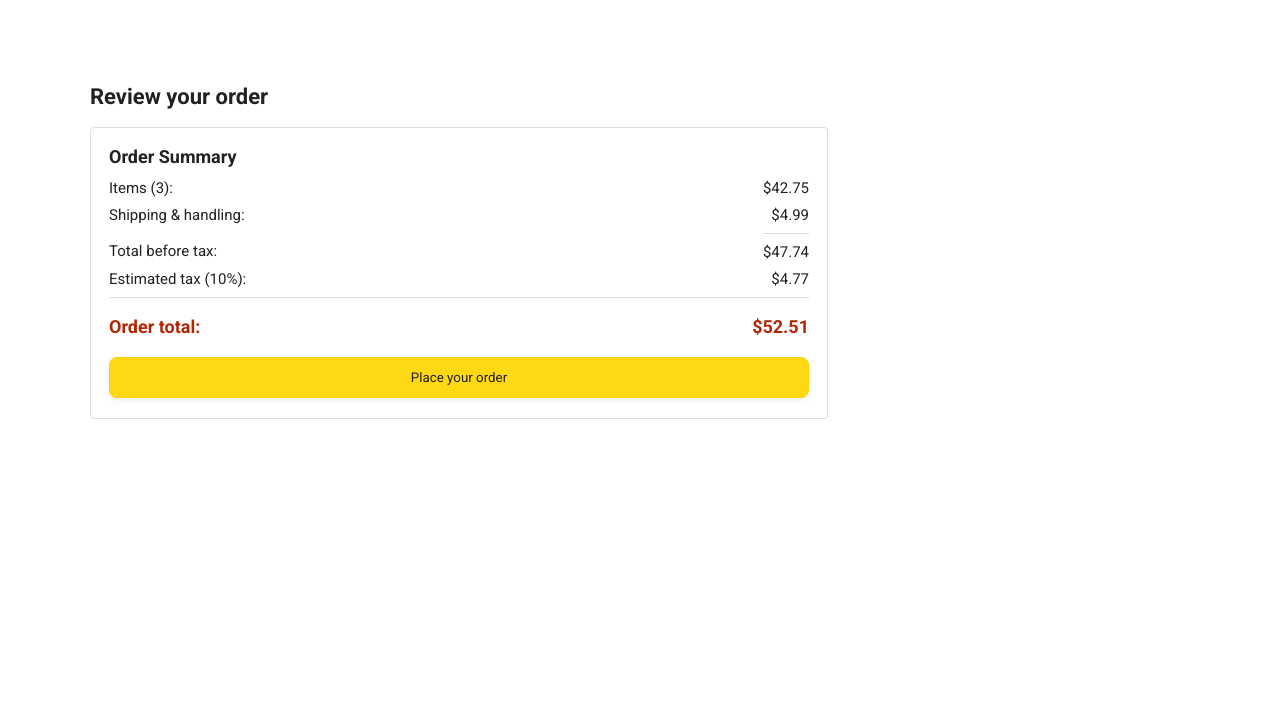
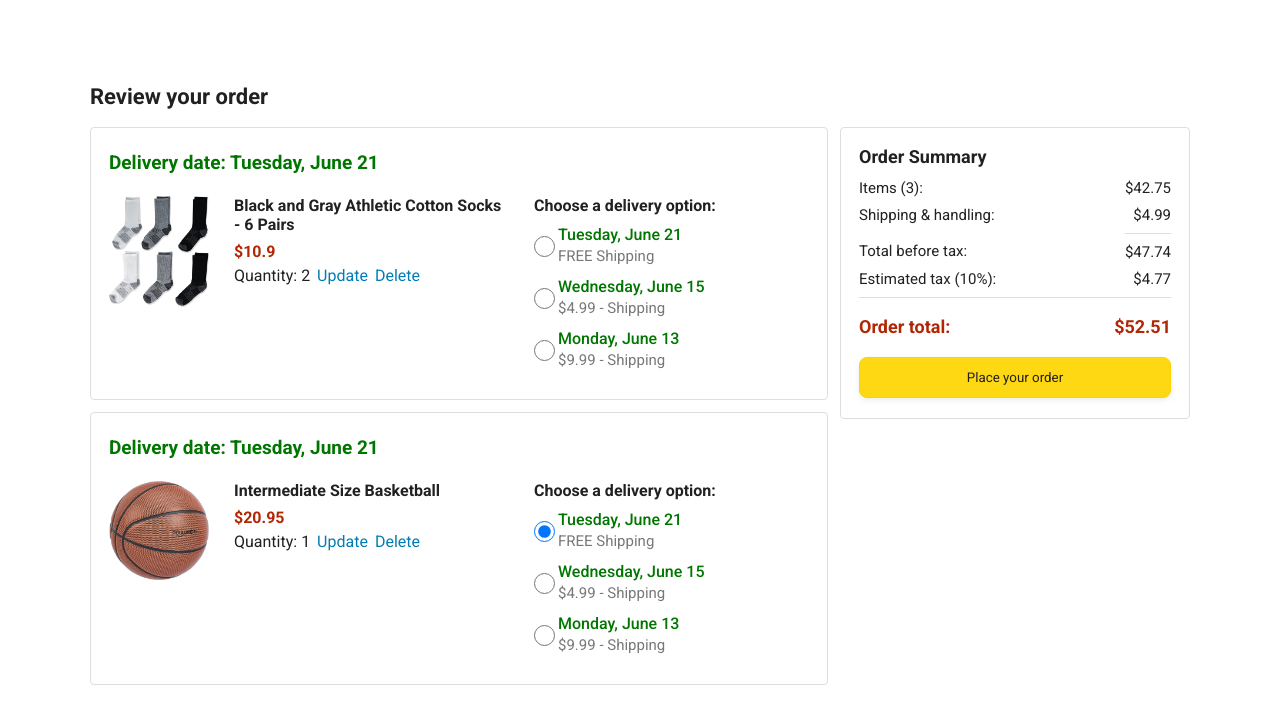
Before and after one commit to ArnavVasishtSharma/NexBuy, a plain HTML site: page checkout.html in a window 1280 px wide. Shown: the part 56-780 px from the top of the page. Drawn offline with Linux system fonts and the light colour scheme.

Commit message:
fixed everything  in generated checkout html

```diff
--- a/checkout.html
+++ b/checkout.html
@@ -44,6 +44,7 @@
 
       <div class="checkout-grid">
         <div class="order-summary js-order-summary">
+        </div>
 
         <div class="payment-summary">
           <div class="payment-summary-title">
@@ -81,6 +82,8 @@
         </div>
       </div>
     </div>
-    <script type="'module" src = "/scripts/checkout.js'></script>
+
+    <script type = 'module'src ='/scripts/checkout.js'></script>
+
   </body>
 </html>
--- a/data/cart.js
+++ b/data/cart.js
@@ -1,4 +1,4 @@
-import { products } from "./products";
+import { products } from "./products.js";
 
 export const cart = [{
     productId:'e43638ce-6aa0-4b85-b27f-e1d07eb678c6',
--- a/scripts/checkout.js
+++ b/scripts/checkout.js
@@ -1,5 +1,5 @@
-import { cart } from "../data/cart";
-import { products } from "../data/products";
+import { cart } from "../data/cart.js";
+import { products } from "../data/products.js";
 
 let cartSummaryHTML = '';
 
@@ -15,7 +15,7 @@ cart.forEach((cartItem) => {
     });
 
 
-    cartSummaryHTML+=`
+    cartSummaryHTML += `
 <div class="cart-item-container">
         <div class="delivery-date">
             Delivery date: Tuesday, June 21
@@ -23,7 +23,7 @@ cart.forEach((cartItem) => {
 
         <div class="cart-item-details-grid">
             <img class="product-image"
-            src="i${matchingProduct.image}">
+            src="${matchingProduct.image}">
 
             <div class="cart-item-details">
             <div class="product-name">
```
